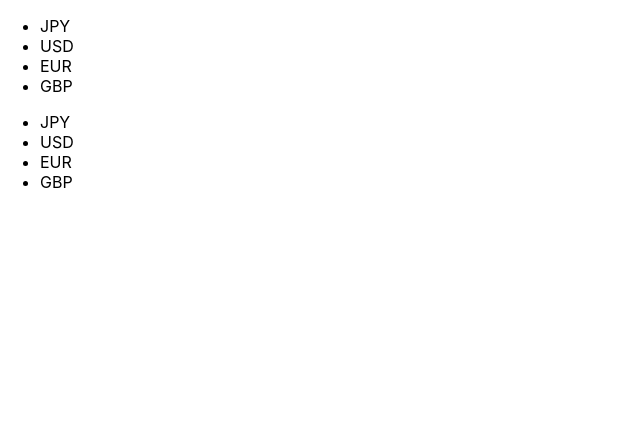
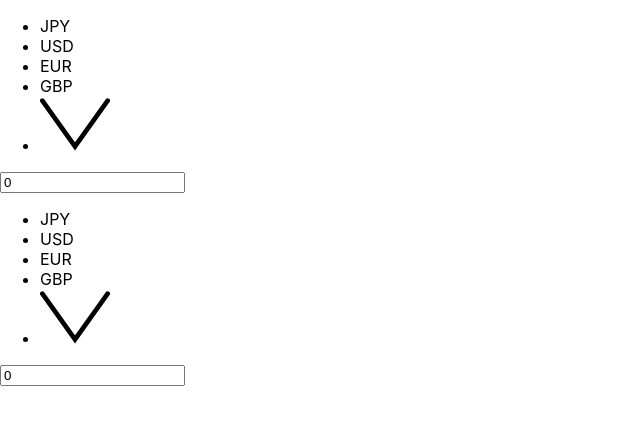
Before and after one commit to Constantine7s/currency-converter-react, a React (Create React App) app: page / in a window 1280 px wide. Shown: the top 424 px of the page, without its empty margins (0-640 px from the left). Built offline with nearby package versions, Linux system fonts and the light colour scheme.

Commit message:
feat: add svg arrow and input currency input form

```diff
--- a/src/Block.js
+++ b/src/Block.js
@@ -5,8 +5,32 @@ export const Block = ({ value, currency, onChangeVal, onChangeCurr }) => (
   <div className="block">
     <ul className="currencies">
       {defaultCurrencies.map((curr) => (
-        <li onClick={() => onChangeCurr(curr)} key={curr}>{curr}</li>
+        <li onClick={() => onChangeCurr(curr)} key={curr}>
+          {curr}
+        </li>
       ))}
+      <li>
+        <svg
+          width="70"
+          height="55"
+          viewBox="-2.5 -5 75 60"
+          preserveAspectRatio="none"
+        >
+          <path
+            d="M0,0 l35,50 l35,-50"
+            fill="none"
+            stroke="black"
+            stroke-linecap="round"
+            stroke-width="5"
+          />
+        </svg>
+      </li>
     </ul>
+    <input
+      onChange={(e) => onChangeVal(e.target.value)}
+      value={value}
+      type="number"
+      placeholder={0}
+    />
   </div>
 );
```
